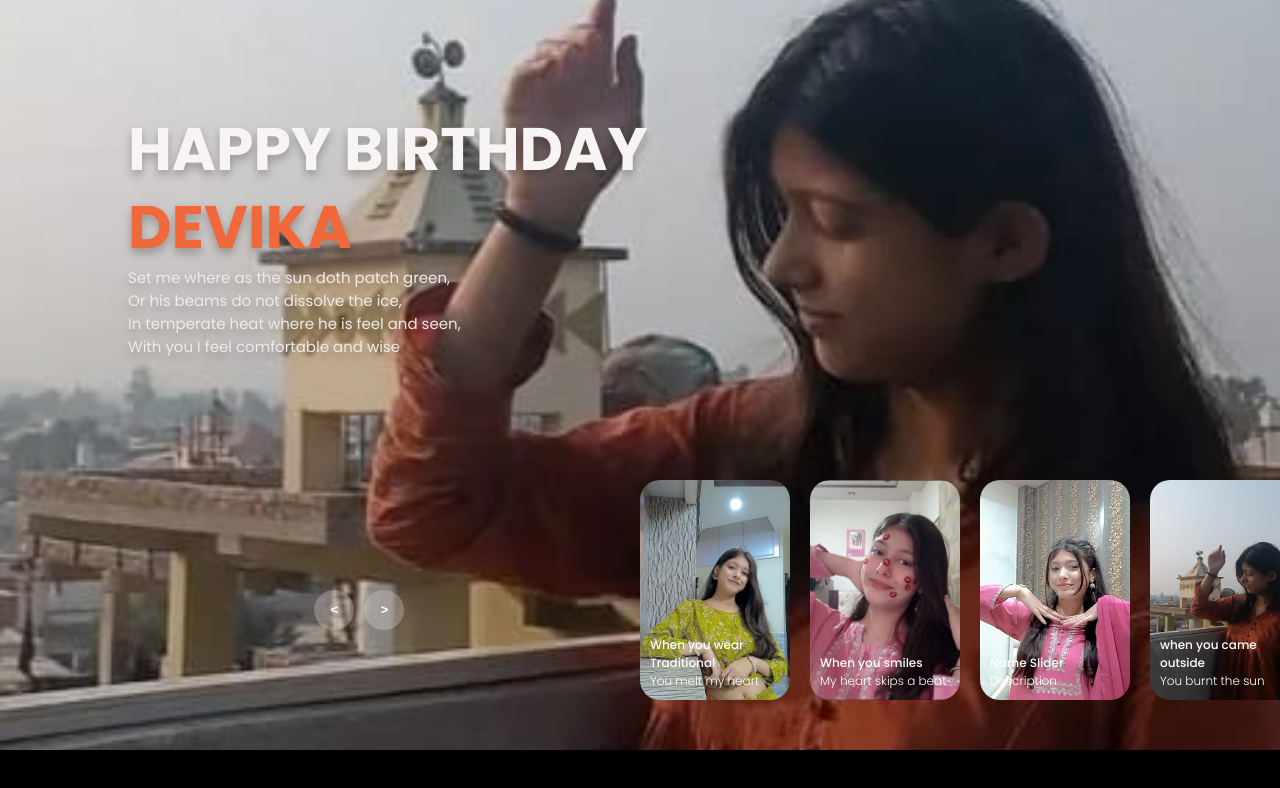
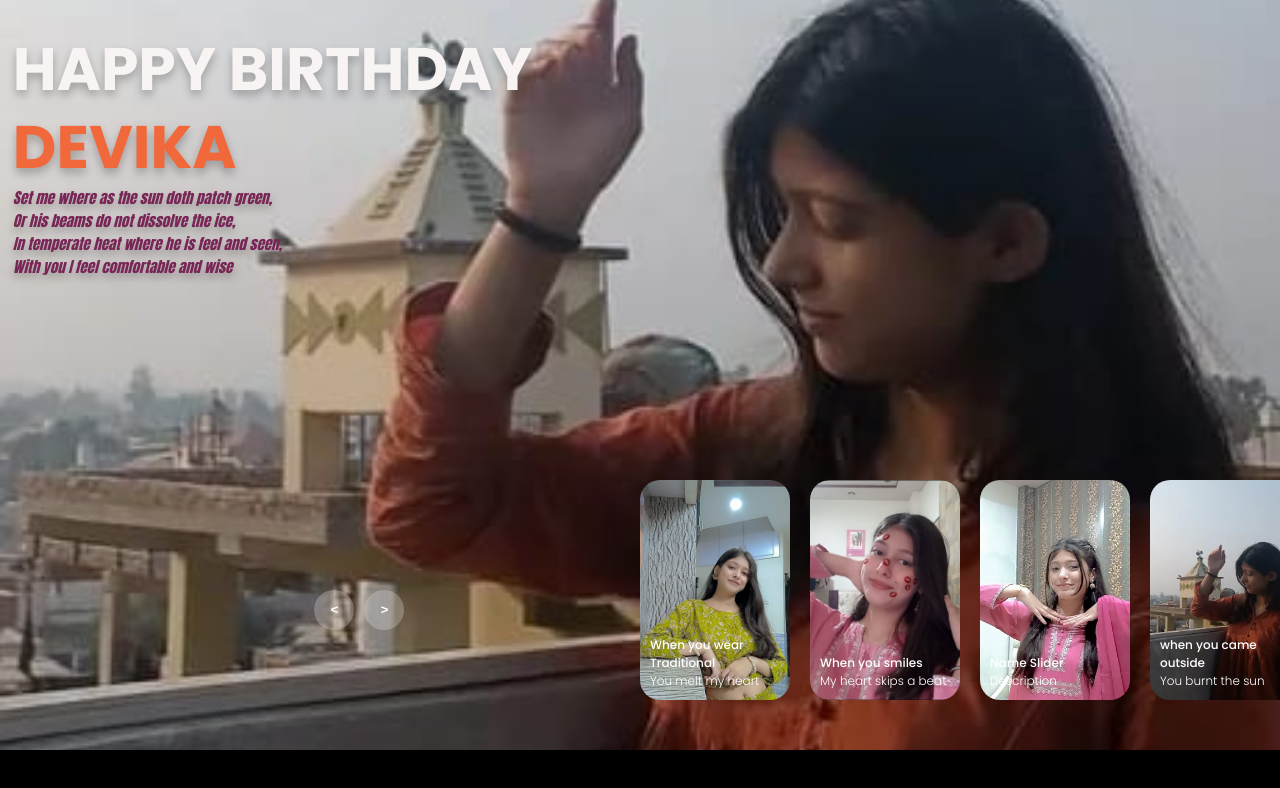
Before and after one commit to prinshu756/MyRepo, a plain HTML site: page index3.html in a window 1280 px wide. Drawn offline with Linux system fonts and the light colour scheme.

Commit message:
Update style3.css

```diff
--- a/style3.css
+++ b/style3.css
@@ -11,22 +11,37 @@ a{
 }
 
 #des1{
-    color:rgb(238, 234, 234);
+    color:rgb(120, 38, 86);
     font-size: 15px;
-    font-variant: ;
+    font-family:Impact, Haettenschweiler, 'Arial Narrow Bold', sans-serif;
+    font-style: oblique;
+    font-stretch: ultra-expanded;
+    text-emphasis:initial;
 }
 #des2{
-    color:rgb(4, 112, 25);
+    color:#58114a;
     font-size: 15px;
-    font-family: cursive;
+    font-family:Impact, Haettenschweiler, 'Arial Narrow Bold', sans-serif;
+    font-style: oblique;
+    font-stretch: ultra-expanded;
+
 }
 #des3{
     color:rgb(17, 11, 11);
     font-size: 15px;
+    font-family:Impact, Haettenschweiler, 'Arial Narrow Bold', sans-serif;
+    font-style: oblique;
+    font-stretch: ultra-expanded;
+
 }
 #des4{
     color:rgb(74, 14, 41);
     font-size: 15px;
+    font-family:sans-serif;
+    font-family:Impact, Haettenschweiler, 'Arial Narrow Bold', sans-serif;
+    font-style: oblique;
+    font-stretch: ultra-expanded;
+
 }
 header{
     width: 1140px;
@@ -63,10 +78,10 @@ header a{
 }
 .carousel .list .item .content{
     position: absolute;
-    top: 20%;
+    top: 10%;
     width: 1140px;
     max-width: 80%;
-    left: 50%;
+    left: 41%;
     transform: translateX(-50%);
     padding-right: 30%;
     box-sizing: border-box;
@@ -170,7 +185,7 @@ header a{
 
 /* animation */
 .carousel .list .item:nth-child(1){
-    z-index: 1;
+    z-index: 2;
 }
 
 /* animation text in first item */
@@ -262,7 +277,7 @@ header a{
 
 .carousel.next .time,
 .carousel.prev .time{
-    animation: runningTime 3s linear 1 forwards;
+    animation: runningTime 5s linear 1 forwards;
 }
 @keyframes runningTime{
     from{ width: 100%}
```
